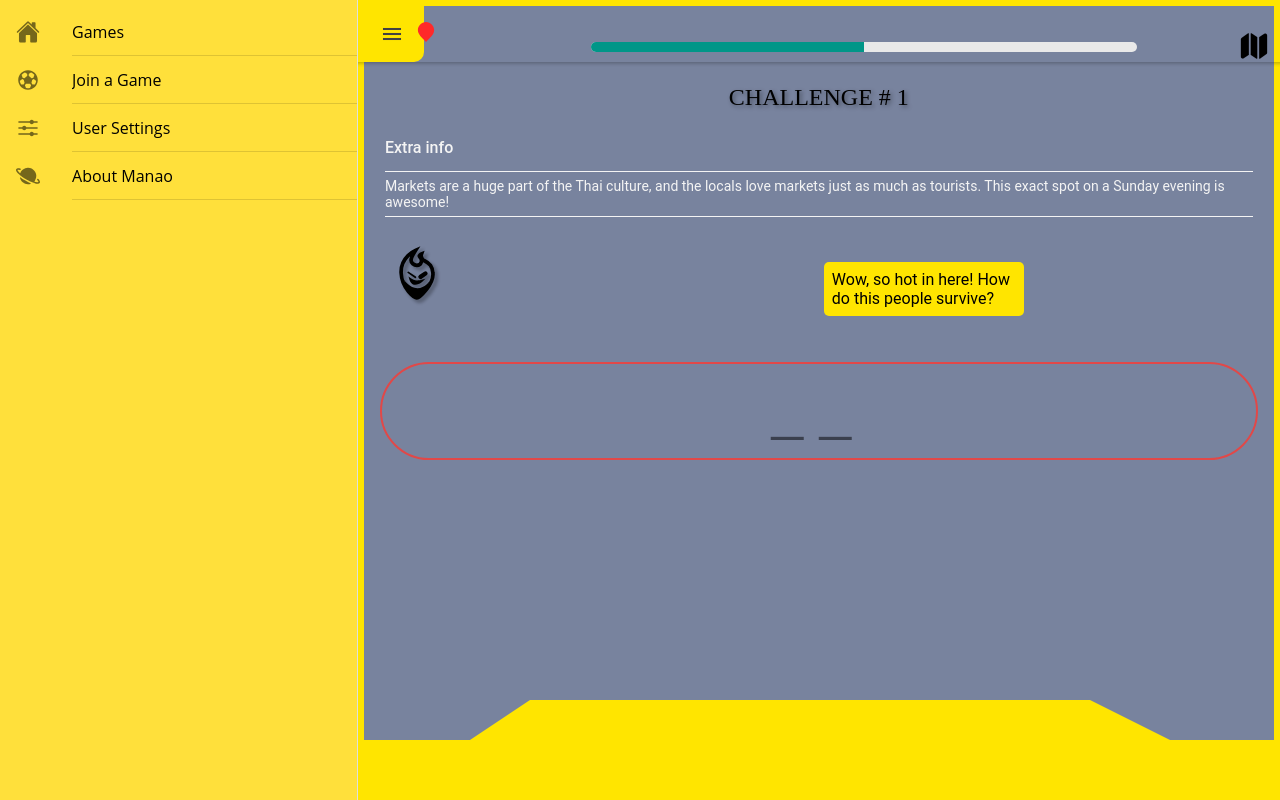
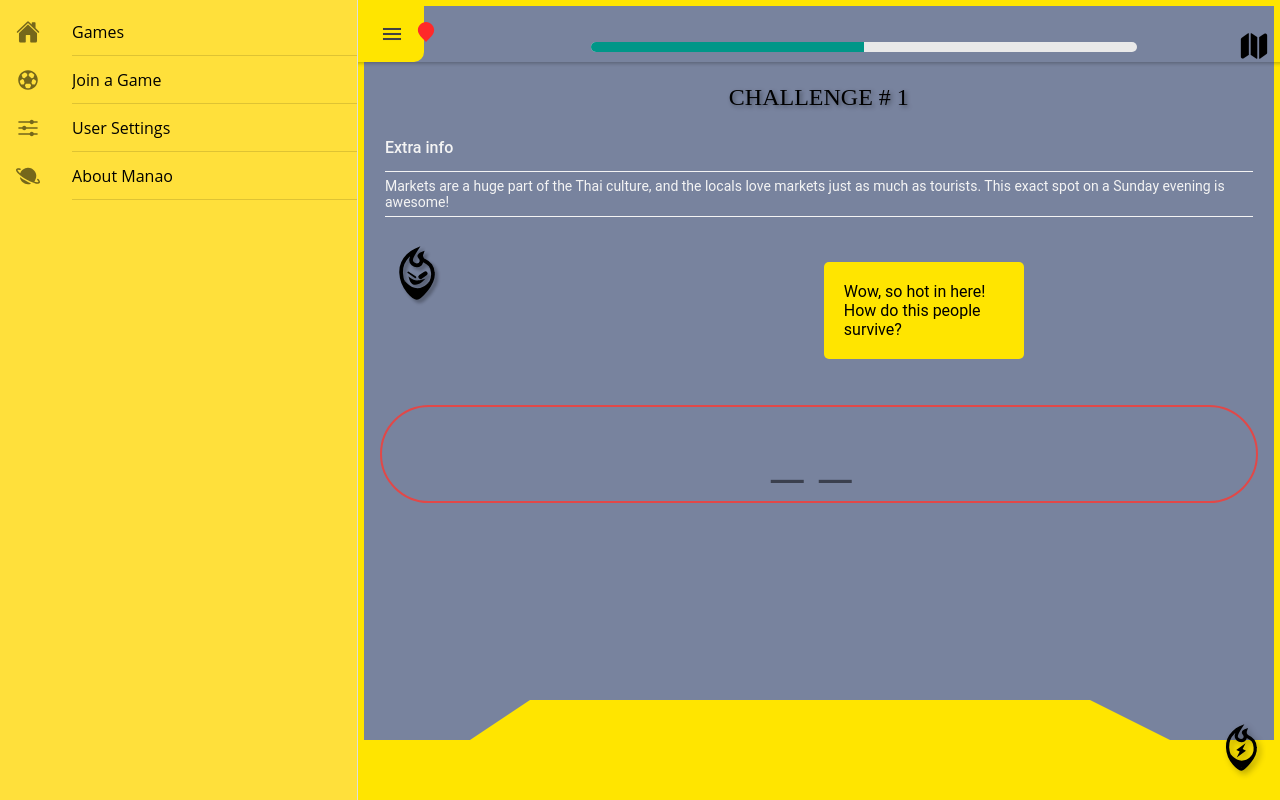
Before and after one commit to lydialawli/manao-ionic, a React (Create React App) app: page /quiz in a window 1280 px wide. Built offline with nearby package versions, Linux system fonts and the light colour scheme; some icons are missing; the HTML template or start-up script is replaced by a standard one; a web font is replaced by a local one.

Commit message:
hint button

```diff
--- a/src/pages/Quiz.jsx
+++ b/src/pages/Quiz.jsx
@@ -5,6 +5,10 @@ import '../styles/quiz.css';
 
 
 class Quiz extends React.Component {
+    showHint = () => {
+    alert("hello!")
+    }
+
     render() {
         return (
             <IonPage>
@@ -52,6 +56,7 @@ class Quiz extends React.Component {
                     <IonItem className="answerForm">
                         <IonInput className="answer" type="number" placeholder="_ _"></IonInput>
                     </IonItem>
+                    <IonIcon className="manaoLogo hint" src="assets/hint-shadow.svg" oClick={this.showHint}></IonIcon>
                     <div className="triangleGame"></div>
                     <div className="footerQuiz ">
                         <IonIcon className="lockIcon" icon={lock}></IonIcon>
--- a/src/styles/quiz.css
+++ b/src/styles/quiz.css
@@ -70,7 +70,7 @@
 
 .problem {
     background-color: #FFE500;
-    padding:8px;
+    padding:20px;
     border-radius: 5px;
     width: 200px;
 }
@@ -92,7 +92,8 @@
     opacity: 0.6;
     position: absolute;
 	left:25%;
-	bottom: 50;
+    bottom: 0;
+    margin-bottom: 20px;
 }
 
 .triangleGame {
@@ -140,3 +141,11 @@
     font-size: 64px;
     font-family: 'Skranji', cursive;
 }
+
+.hint {
+    position: absolute;
+    right: 0;
+    bottom: 0;
+    margin-bottom: 20px;
+    z-index:1;
+}
```
Also changed, not shown: public/assets/hint-shadow.svg (renamed from public/assets/hinthint-shadow.svg).
